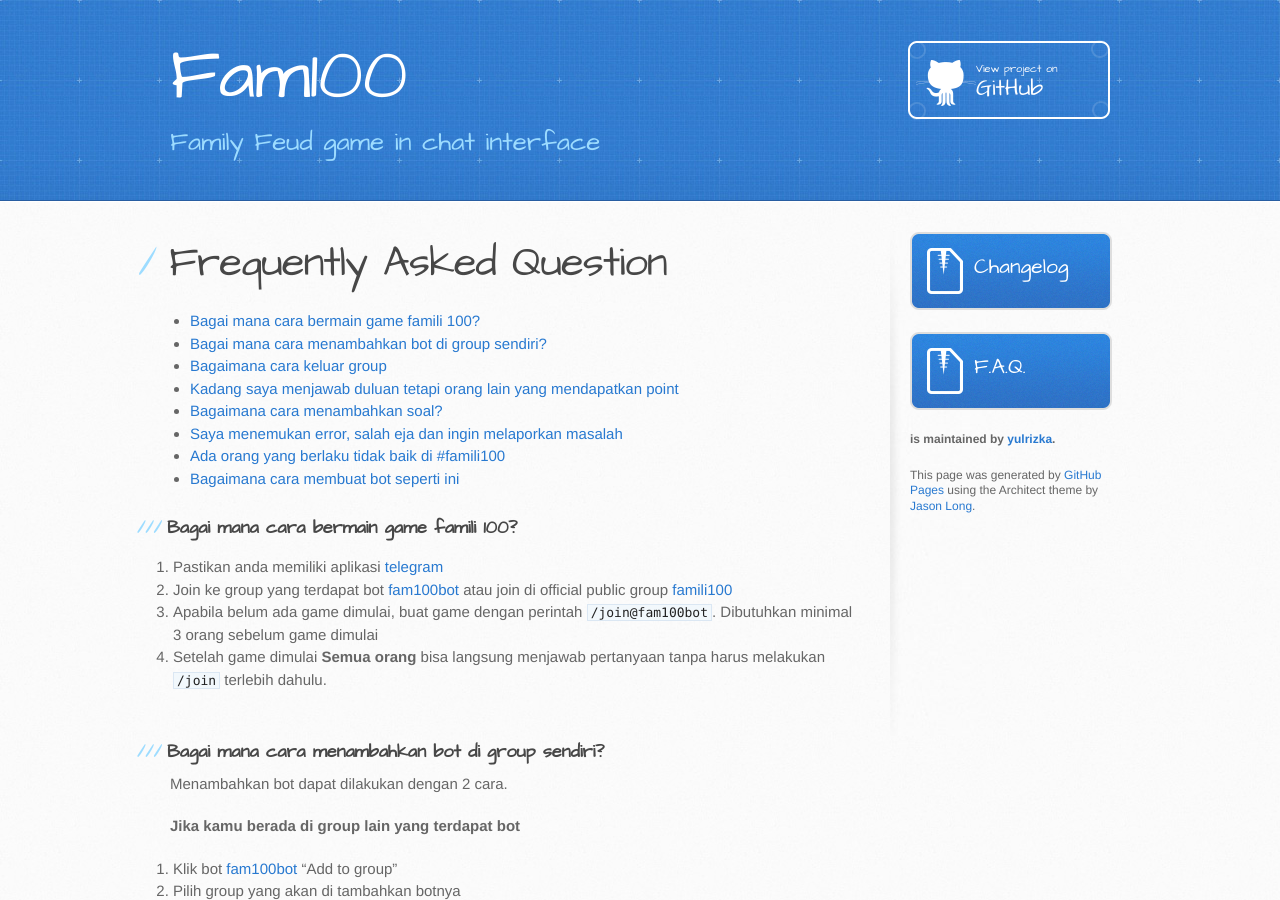
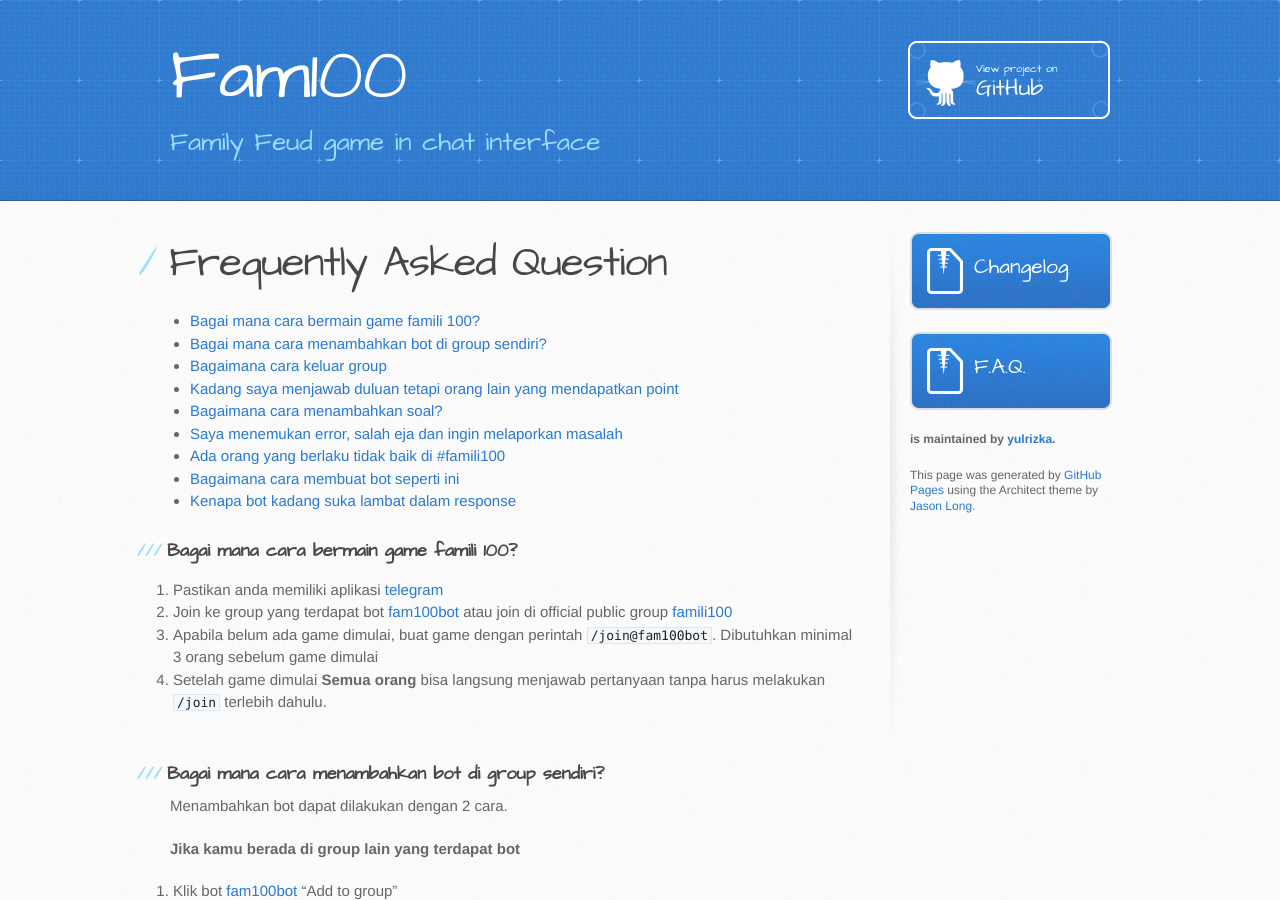
Before and after one commit to yulrizka/fam100, a Jekyll site: the page built from faq.md, in a window 1280 px wide and 900 px high. Built offline with Jekyll 4.4.1, drawn with Linux system fonts in a browser that asks for light colours.

Commit message:
add faq item

```diff
--- a/faq.md
+++ b/faq.md
@@ -12,6 +12,7 @@ layout: default
 * [Saya menemukan error, salah eja dan ingin melaporkan masalah](#saya-menemukan-error-salah-eja-dan-ingin-melaporkan-masalah)
 * [Ada orang yang berlaku tidak baik di #famili100](#ada-orang-yang-berlaku-tidak-baik-di-famili100)
 * [Bagaimana cara membuat bot seperti ini](#bagaimana-cara-membuat-bot-seperti-ini)
+* [Kenapa bot kadang suka lambat dalam response](#kenapa-bot-kadang-suka-lambat-dalam-response)
 
 ### Bagai mana cara bermain game famili 100?
 
```
